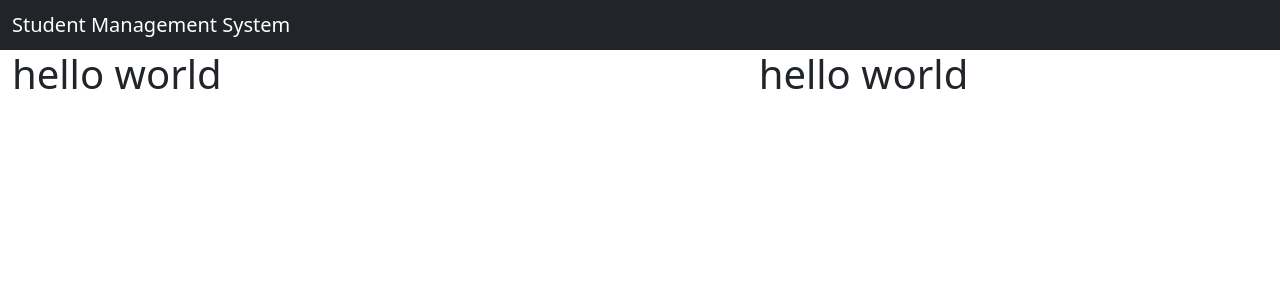
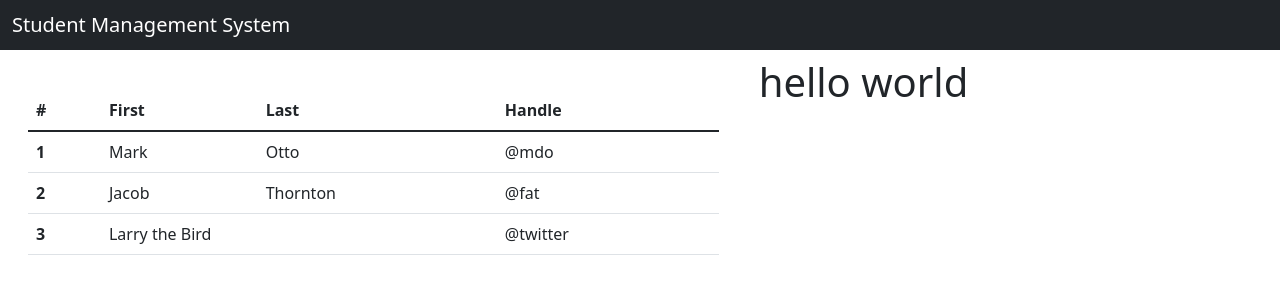
Before and after one commit to NSBM-SPM-2021/github-basics-Ravishansachin, a React (Create React App) app: page / in a window 1280 px wide. Shown: the top 300 px of the page. Built offline with nearby package versions, Linux system fonts and the light colour scheme.

Commit message:
added json server

```diff
--- /dev/null
+++ b/db.json
@@ -0,0 +1,16 @@
+{
+  "students": [
+    {
+      "id": 1,
+      "name": "Madushan Kumarasiri",
+      "email": "madushan@test.com",
+      "course": "MIS"
+    },
+    {
+      "id": 2,
+      "name": "Ravishan",
+      "email": "ravishan@test.com",
+      "course": "MIS"
+    }
+  ]
+}
--- a/package.json
+++ b/package.json
@@ -7,6 +7,7 @@
     "@testing-library/react": "^11.2.7",
     "@testing-library/user-event": "^12.8.3",
     "bootstrap": "^5.1.0",
+    "json-server": "^0.16.3",
     "react": "^17.0.2",
     "react-dom": "^17.0.2",
     "react-scripts": "4.0.3",
@@ -16,7 +17,8 @@
     "start": "react-scripts start",
     "build": "react-scripts build",
     "test": "react-scripts test",
-    "eject": "react-scripts eject"
+    "eject": "react-scripts eject",
+    "server": "json-server --watch db.json --port 5000"
   },
   "eslintConfig": {
     "extends": [
--- a/src/App.js
+++ b/src/App.js
@@ -1,5 +1,6 @@
 import logo from './logo.svg';
 import './App.css';
+import DetailsTable from './components/DetailsTable';
 
 function App() {
   return (
@@ -11,11 +12,12 @@
 </nav>
     <div className="container-fluid ">
 
-    <div className="row">
+    <div className="row mt-2">
 
       <div className="col-7">
-
-        <h1>hello world</h1>
+  <div className="m-3 pt-3">
+        <DetailsTable/>
+        </div>
 
       </div>
 
--- /dev/null
+++ b/src/components/DetailsTable.jsx
@@ -0,0 +1,50 @@
+
+
+
+
+const DetailsTable = ({}) => {
+
+
+
+    return (
+
+        <>
+
+<table className="table">
+  <thead>
+    <tr>
+      <th scope="col">#</th>
+      <th scope="col">First</th>
+      <th scope="col">Last</th>
+      <th scope="col">Handle</th>
+    </tr>
+  </thead>
+  <tbody>
+    <tr>
+      <th scope="row">1</th>
+      <td>Mark</td>
+      <td>Otto</td>
+      <td>@mdo</td>
+    </tr>
+    <tr>
+      <th scope="row">2</th>
+      <td>Jacob</td>
+      <td>Thornton</td>
+      <td>@fat</td>
+    </tr>
+    <tr>
+      <th scope="row">3</th>
+      <td colspan="2">Larry the Bird</td>
+      <td>@twitter</td>
+    </tr>
+  </tbody>
+</table>
+        </>
+
+     );
+
+}
+
+
+
+export default DetailsTable;
```
Also changed, not shown: 1 other file (tests, documents, lock files or other folders).
